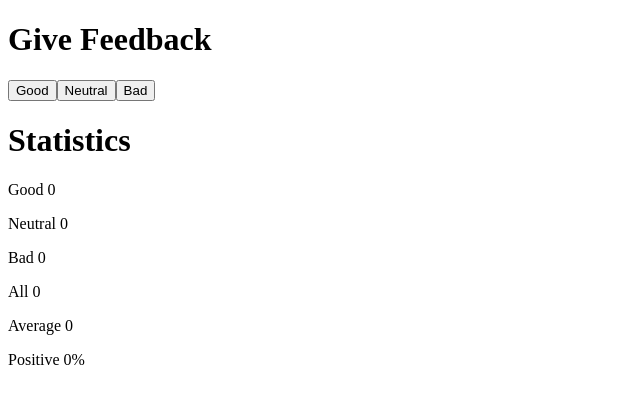
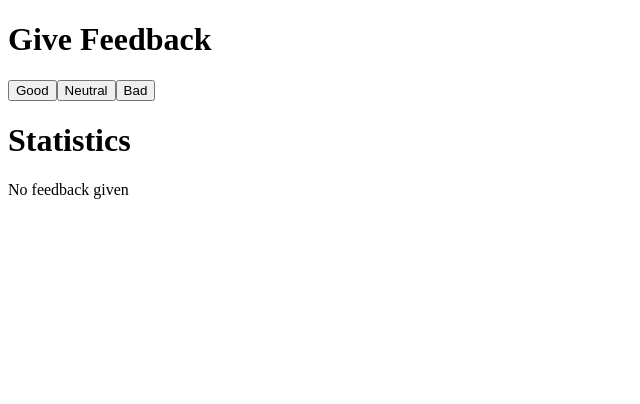
Before and after one commit to Rohitpandey357/fullStackOpen, a React (Create React App) app in the folder part1/unicafe/: page / in a window 1280 px wide. Shown: the top 404 px of the page, without its empty margins (0-640 px from the left). Built offline with nearby package versions, Linux system fonts and the light colour scheme.

Commit message:
Completed exercise 1.9

```diff
--- a/part1/unicafe/src/App.js
+++ b/part1/unicafe/src/App.js
@@ -13,6 +13,8 @@
 const Statistics = (props) => {
   const {good, neutral, bad} = props;
   const totalFeedback = good + neutral + bad;
+
+  if(totalFeedback > 0) {
     return (
       <div>
         <h1>Statistics</h1>
@@ -24,6 +26,14 @@
         <DisplayFeedback text="Positive" value={totalFeedback > 0? (good/totalFeedback)*100 + '%' : 0 + '%'} />
       </div>
     )
+  } else {
+    return (
+    <div>
+      <h1>Statistics</h1>
+      <p>No feedback given</p>
+    </div>
+    )
+  }
 }
 
 const App = () => {
```
Lines whose indentation alone changed are shown as unchanged.
